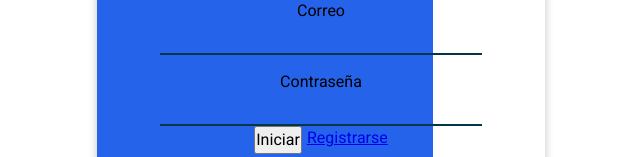
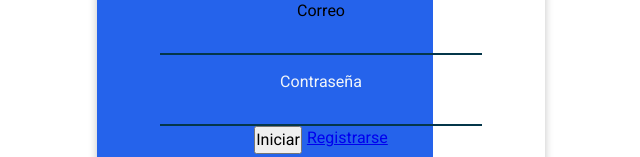
Before and after one commit to LuisArielRetanaHernadez/caht_client, a React (Vite) app: page /login in a window 1280 px wide. Shown: the part 224-381 px from the top of the page, without its empty margins (319-959 px from the left). Built offline with nearby package versions, Linux system fonts and the light colour scheme.

Commit message:
creando las clase modificadora form__input--color-blue y dando estilos al form__field-title

```diff
--- a/src/Pages/Login/login.styles.css
+++ b/src/Pages/Login/login.styles.css
@@ -57,6 +57,14 @@
   border-right: none;
 }
 
+.form__input--color-blue {
+  color: #04364A;
+}
+
+.form__field-title {
+  color: var(--gray-pearl);
+}
+
 .form__buttons {
   text-align: center;
   display: flex;
```
